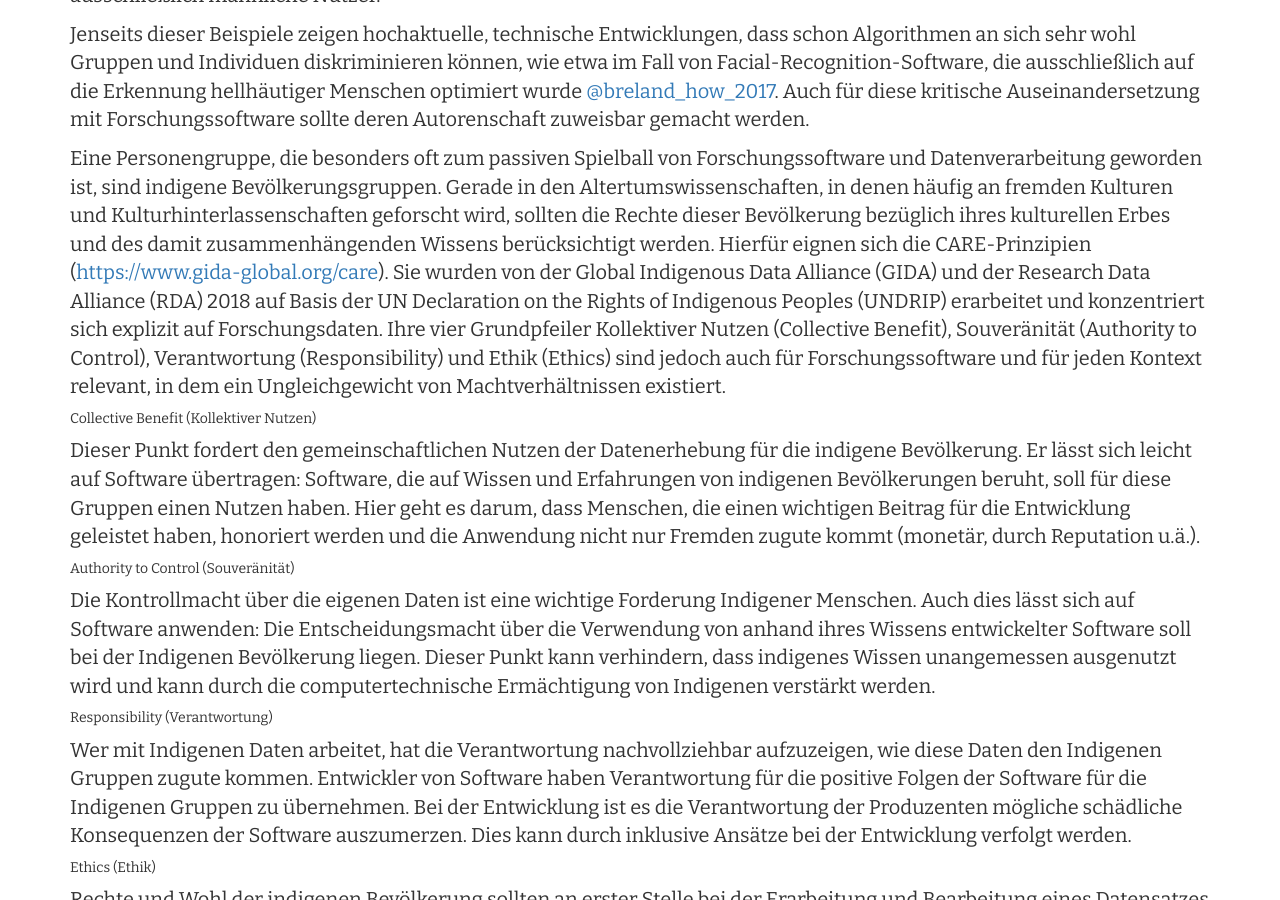
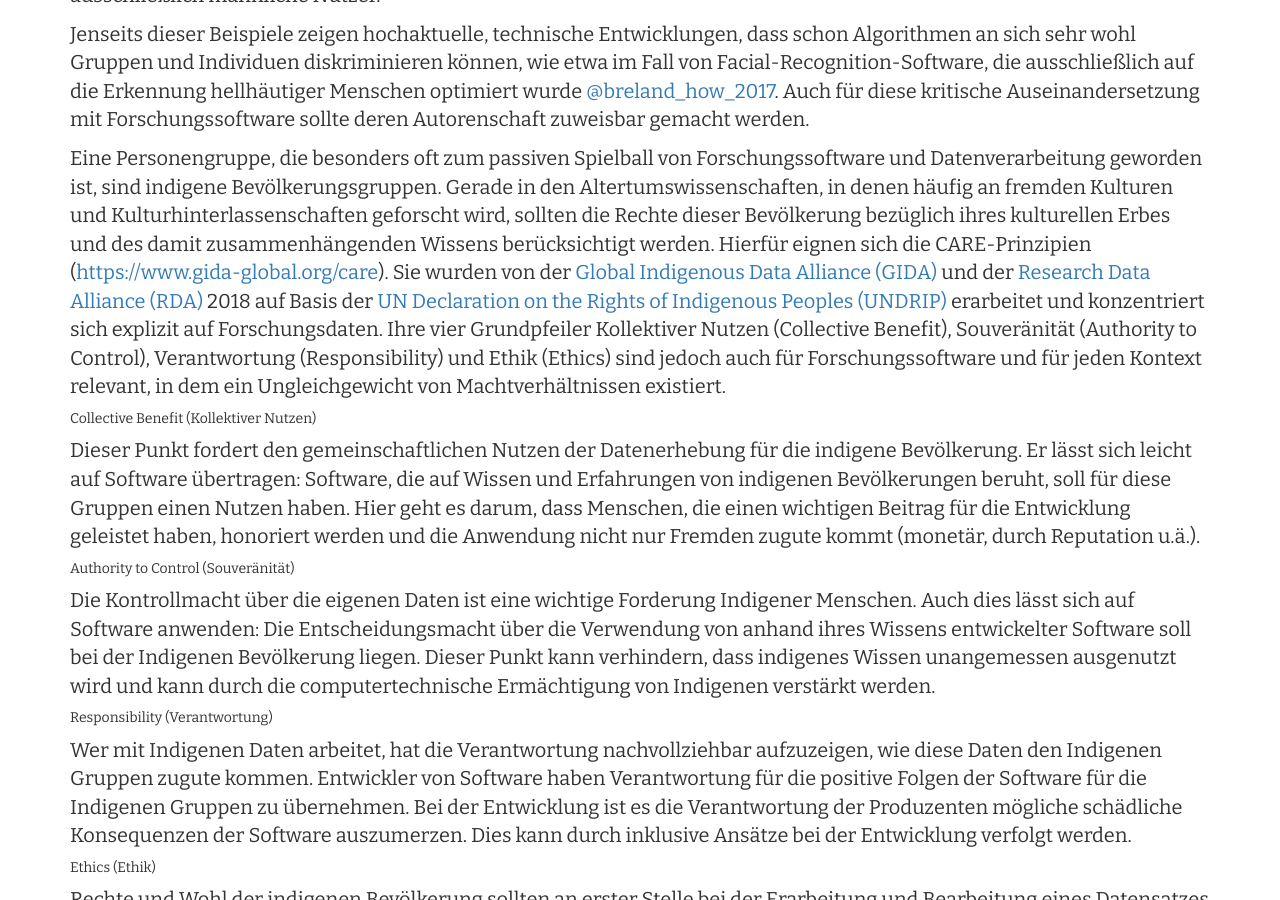
Before and after one commit to Research-Squirrel-Engineers/Impuls_SoftwareRezensionen_DGUF, a Jekyll site: the page built from Draft.md, in a window 1280 px wide and 900 px high, scrolled down 6297 px. Built offline with Jekyll 4.4.1, drawn with Linux system fonts in a browser that asks for light colours; nearby versions of some CDN libraries; part of the change alters nothing that is shown; some of the changed text lies outside the part shown.

```diff
--- a/Draft.md
+++ b/Draft.md
@@ -71,7 +71,7 @@ Forschungssoftware kann entweder für einen sehr spezifischen Bedarf oder einen
 
 Im Gegensatz zu Forschungssoftware steht Software, die zur Nutzung spezifischer Geräte erforderlich ist, wie etwa zur Vermessung, zur fotografischen Dokumentation oder zur Analyse von Oberflächen und Inhaltsstoffen. Häufig handelt es sich dabei um proprietäre Software, die zusammen mit der Hardware vertrieben wird. Obwohl sie im Forschungsprozess eingesetzt wird, entspricht sie nicht unserem Verständnis von Forschungssoftware. Auch digitale Werkzeuge, die eine erhebliche Rolle in der praktischen Arbeit inne haben, jedoch keinen eigentlichen Anteil an der Erhebung, Bearbeitung und Analyse der Daten haben, sind in unserem Sinne keine Forschungssoftware. Trotzdem können auch sie mittels der vorgestellten Kriterien beurteilt werden.
 
-Forschungssoftware ist in besonderer Weise Herausforderungen nachhaltiger Entwicklung und Pflege ausgesetzt. Ein Hauptfaktor für fehlende Nachhaltigkeit von Forschungssoftware ist der Mangel an langfristiger Finanzierung für \`Forschungssoftware-Ingenieure\`, die sich um die geeignete Architektur, Organisation, Implementierung, Dokumentation und Interaktion mit der Gemeinschaft für die Software kümmern, gepaart mit der Umsetzung von Maßnahmen, um die Software während und nach dem Entwicklungsprozess nachhaltig zu machen ([@anzt_environment_2020, 2](#anzt_environment_2020)). Ein Überblick über Bedarfe, Herausforderungen und Lösungsansätze zu Förderung und Finanzierung, Auswahl, rechtliche Fragen, Organisation und Governance, sowie Bündelung von Ressourcen wurde 2019 in einem Workshop der deRSE Konferenz in Potsdam erstellt ([@bach_dersews19](#bach_dersews19)).
+Forschungssoftware ist in besonderer Weise Herausforderungen nachhaltiger Entwicklung und Pflege ausgesetzt. Ein Hauptfaktor für fehlende Nachhaltigkeit von Forschungssoftware ist der Mangel an langfristiger Finanzierung für \`Forschungssoftware-Ingenieure\`, die sich um die geeignete Architektur, Organisation, Implementierung, Dokumentation und Interaktion mit der Gemeinschaft für die Software kümmern, gepaart mit der Umsetzung von Maßnahmen, um die Software während und nach dem Entwicklungsprozess nachhaltig zu machen ([@anzt_environment_2020, 2](#anzt_environment_2020)). Ein Überblick über Bedarfe, Herausforderungen und Lösungsansätze zu Förderung und Finanzierung, Auswahl, rechtliche Fragen, Organisation und Governance, sowie Bündelung von Ressourcen wurde 2019 in einem Workshop der [deRSE Konferenz in Potsdam](https://de-rse.org/de/conf2019/index.html) erstellt ([@bach_dersews19](#bach_dersews19)).
 
 ### Forschungssoftware als wissenschaftliche Leistung
 
@@ -143,7 +143,7 @@ Tatsächlich ist Forschungssoftware nicht politisch neutral. Ihre Architektur re
 
 Jenseits dieser Beispiele zeigen hochaktuelle, technische Entwicklungen, dass schon Algorithmen an sich sehr wohl Gruppen und Individuen diskriminieren können, wie etwa im Fall von Facial-Recognition-Software, die ausschließlich auf die Erkennung hellhäutiger Menschen optimiert wurde [@breland_how_2017](#breland_how_2017). <!-- CS: Ich würde den folgenden Satz in eine Fußnote packen: "Dieses Beispiel zeigt auch, ..."--> Auch für diese kritische Auseinandersetzung mit Forschungssoftware sollte deren Autorenschaft zuweisbar gemacht werden.
 
-Eine Personengruppe, die besonders oft zum passiven Spielball von Forschungssoftware und Datenverarbeitung geworden ist, sind indigene Bevölkerungsgruppen. Gerade in den Altertumswissenschaften, in denen häufig an fremden Kulturen und Kulturhinterlassenschaften geforscht wird, sollten die Rechte dieser Bevölkerung bezüglich ihres kulturellen Erbes und des damit zusammenhängenden Wissens berücksichtigt werden. Hierfür eignen sich die CARE-Prinzipien ([https://www.gida-global.org/care](https://www.gida-global.org/care)). Sie wurden von der Global Indigenous Data Alliance (GIDA) und der Research Data Alliance (RDA) 2018 auf Basis der UN Declaration on the Rights of Indigenous Peoples (UNDRIP) erarbeitet und konzentriert sich explizit auf Forschungsdaten. Ihre vier Grundpfeiler Kollektiver Nutzen (Collective Benefit), Souveränität (Authority to Control), Verantwortung (Responsibility) und Ethik (Ethics) sind jedoch auch für Forschungssoftware und für jeden Kontext relevant, in dem ein Ungleichgewicht von Machtverhältnissen existiert.
+Eine Personengruppe, die besonders oft zum passiven Spielball von Forschungssoftware und Datenverarbeitung geworden ist, sind indigene Bevölkerungsgruppen. Gerade in den Altertumswissenschaften, in denen häufig an fremden Kulturen und Kulturhinterlassenschaften geforscht wird, sollten die Rechte dieser Bevölkerung bezüglich ihres kulturellen Erbes und des damit zusammenhängenden Wissens berücksichtigt werden. Hierfür eignen sich die CARE-Prinzipien ([https://www.gida-global.org/care](https://www.gida-global.org/care)). Sie wurden von der [Global Indigenous Data Alliance (GIDA)](https://www.gida-global.org) und der [Research Data Alliance (RDA)](https://www.rd-alliance.org) 2018 auf Basis der [UN Declaration on the Rights of Indigenous Peoples (UNDRIP)](https://www.un.org/development/desa/indigenouspeoples/declaration-on-the-rights-of-indigenous-peoples.html) erarbeitet und konzentriert sich explizit auf Forschungsdaten. Ihre vier Grundpfeiler Kollektiver Nutzen (Collective Benefit), Souveränität (Authority to Control), Verantwortung (Responsibility) und Ethik (Ethics) sind jedoch auch für Forschungssoftware und für jeden Kontext relevant, in dem ein Ungleichgewicht von Machtverhältnissen existiert.
 
 ##### Collective Benefit (Kollektiver Nutzen)
 
```
